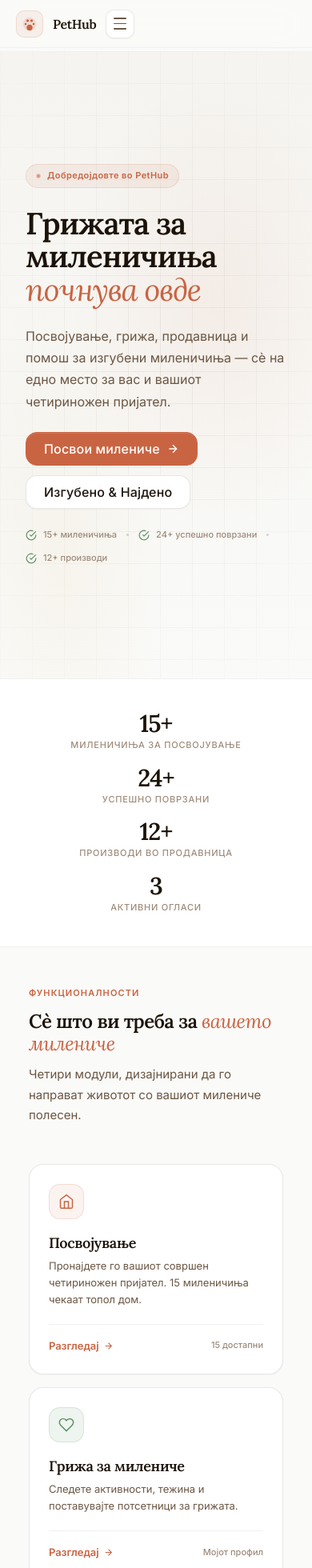
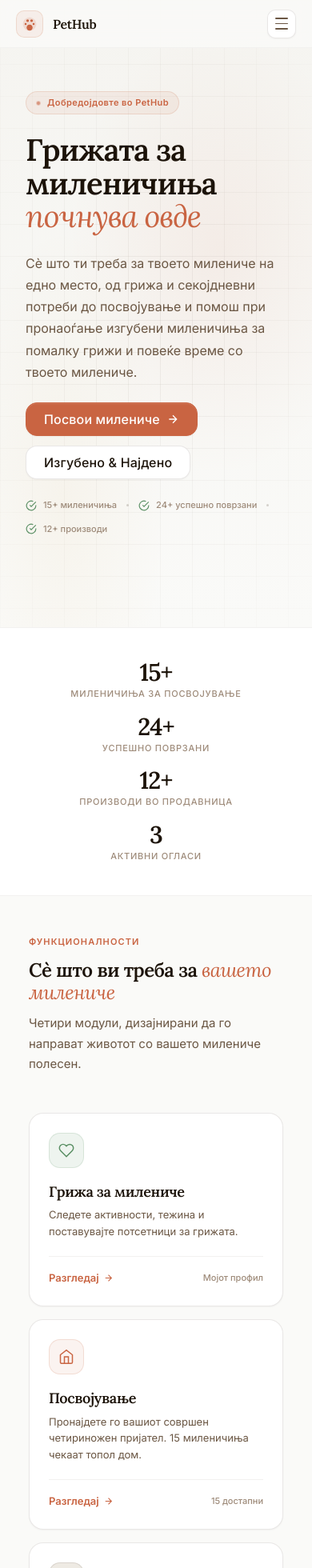
Before and after one commit to ambarkovateona/PetHub, an Angular app: page / in a window 390 px wide. Shown: the top 1960 px of the page at 80% size. Built offline with nearby package versions, Linux system fonts and the light colour scheme.

Commit message:
Reorganised home-page, changed login and register placeholders

```diff
--- a/src/app/app.html
+++ b/src/app/app.html
@@ -1,4 +1,2 @@
 <app-navbar></app-navbar>
-<div style="padding-top: 64px;">
-  <router-outlet></router-outlet>
-</div>
+<router-outlet></router-outlet>
--- a/src/app/features/auth/login/login.html
+++ b/src/app/features/auth/login/login.html
@@ -79,7 +79,7 @@
               <input class="form-input auth-input"
                      id="login-email"
                      type="email"
-                     placeholder="vasa@email.com"
+                     placeholder="korisnik@email.com"
                      [(ngModel)]="loginForm.email"
                      name="login-email"
                      autocomplete="email"/>
@@ -216,7 +216,7 @@
               <input class="form-input auth-input"
                      id="reg-email"
                      type="email"
-                     placeholder="vasa@email.com"
+                     placeholder="korisnik@email.com"
                      [(ngModel)]="registerForm.email"
                      name="reg-email"
                      autocomplete="email"/>
--- a/src/app/features/home/home.html
+++ b/src/app/features/home/home.html
@@ -18,8 +18,7 @@
           <em class="hero__title-em">почнува овде</em>
         </h1>
         <p class="hero__sub">
-          Посвојување, грижа, продавница и помош за изгубени миленичиња —
-          сè на едно место за вас и вашиот четириножен пријател.
+          Сè што ти треба за твоето милениче на едно место, од грижа и секојдневни потреби до посвојување и помош при пронаоѓање изгубени миленичиња за помалку грижи и повеќе време со твоето милениче.
         </p>
         <div class="hero__actions">
           <a class="btn btn-primary btn-lg hero__btn-primary" routerLink="/adoption">
@@ -104,7 +103,6 @@
       <div class="stats__item">
         <span class="stats__value">{{ reunitedCount }}+</span>
         <span class="stats__label">Успешно поврзани</span>
-
       </div>
       <div class="stats__divider" aria-hidden="true"></div>
       <div class="stats__item">
@@ -128,12 +126,36 @@
           Сè што ви треба за <em>вашето милениче</em>
         </h2>
         <p class="section-sub">
-          Четири модули, дизајнирани да го направат животот со вашиот милениче полесен.
+          Четири модули, дизајнирани да го направат животот со вашето милениче полесен.
         </p>
       </div>
 
       <div class="features__grid">
-        <a class="feature-card anim-fade-up delay-1" routerLink="/adoption">
+
+        <!-- 1: Griza -->
+        <a class="feature-card anim-fade-up delay-1" routerLink="/pet-care">
+          <div class="feature-card__icon feature-card__icon--sage">
+            <svg width="20" height="20" viewBox="0 0 24 24" fill="none" stroke="currentColor" stroke-width="1.8" aria-hidden="true">
+              <path d="M20.84 4.61a5.5 5.5 0 00-7.78 0L12 5.67l-1.06-1.06a5.5 5.5 0 00-7.78 7.78l1.06 1.06L12 21.23l7.78-7.78 1.06-1.06a5.5 5.5 0 000-7.78z"/>
+            </svg>
+          </div>
+          <div class="feature-card__body">
+            <h3 class="feature-card__title">Грижа за милениче</h3>
+            <p class="feature-card__desc">Следете активности, тежина и поставувајте потсетници за грижата.</p>
+          </div>
+          <div class="feature-card__footer">
+            <span class="feature-card__link">
+              Разгледај
+              <svg width="13" height="13" viewBox="0 0 24 24" fill="none" stroke="currentColor" stroke-width="2" aria-hidden="true">
+                <path d="M5 12h14M12 5l7 7-7 7"/>
+              </svg>
+            </span>
+            <span class="feature-card__count">Мојот профил</span>
+          </div>
+        </a>
+
+        <!-- 2: Posvojuvanje -->
+        <a class="feature-card anim-fade-up delay-2" routerLink="/adoption">
           <div class="feature-card__icon feature-card__icon--accent">
             <svg width="20" height="20" viewBox="0 0 24 24" fill="none" stroke="currentColor" stroke-width="1.8" aria-hidden="true">
               <path d="M3 9l9-7 9 7v11a2 2 0 01-2 2H5a2 2 0 01-2-2z"/>
@@ -155,15 +177,17 @@
           </div>
         </a>
 
-        <a class="feature-card anim-fade-up delay-2" routerLink="/pet-care">
-          <div class="feature-card__icon feature-card__icon--sage">
+        <!-- 3: Izgubeno i Najdeno -->
+        <a class="feature-card anim-fade-up delay-3" routerLink="/lost-found">
+          <div class="feature-card__icon feature-card__icon--muted">
             <svg width="20" height="20" viewBox="0 0 24 24" fill="none" stroke="currentColor" stroke-width="1.8" aria-hidden="true">
-              <path d="M20.84 4.61a5.5 5.5 0 00-7.78 0L12 5.67l-1.06-1.06a5.5 5.5 0 00-7.78 7.78l1.06 1.06L12 21.23l7.78-7.78 1.06-1.06a5.5 5.5 0 000-7.78z"/>
+              <circle cx="11" cy="11" r="8"/>
+              <path d="M21 21l-4.35-4.35"/>
             </svg>
           </div>
           <div class="feature-card__body">
-            <h3 class="feature-card__title">Грижа за милениче</h3>
-            <p class="feature-card__desc">Следете активности, тежина и поставувајте потсетници за грижата.</p>
+            <h3 class="feature-card__title">Изгубено &amp; Најдено</h3>
+            <p class="feature-card__desc">Пријавете изгубено или помогнете во пронаоѓањето на миленичиња.</p>
           </div>
           <div class="feature-card__footer">
             <span class="feature-card__link">
@@ -172,11 +196,12 @@
                 <path d="M5 12h14M12 5l7 7-7 7"/>
               </svg>
             </span>
-            <span class="feature-card__count">Мојот профил</span>
+            <span class="feature-card__count">{{ lostCount }} активни</span>
           </div>
         </a>
 
-        <a class="feature-card anim-fade-up delay-3" routerLink="/shop">
+        <!-- 4: Prodavnica -->
+        <a class="feature-card anim-fade-up delay-4" routerLink="/shop">
           <div class="feature-card__icon feature-card__icon--gold">
             <svg width="20" height="20" viewBox="0 0 24 24" fill="none" stroke="currentColor" stroke-width="1.8" aria-hidden="true">
               <path d="M6 2L3 6v14a2 2 0 002 2h14a2 2 0 002-2V6l-3-4z"/>
@@ -199,27 +224,6 @@
           </div>
         </a>
 
-        <a class="feature-card anim-fade-up delay-4" routerLink="/lost-found">
-          <div class="feature-card__icon feature-card__icon--muted">
-            <svg width="20" height="20" viewBox="0 0 24 24" fill="none" stroke="currentColor" stroke-width="1.8" aria-hidden="true">
-              <circle cx="11" cy="11" r="8"/>
-              <path d="M21 21l-4.35-4.35"/>
-            </svg>
-          </div>
-          <div class="feature-card__body">
-            <h3 class="feature-card__title">Изгубено &amp; Најдено</h3>
-            <p class="feature-card__desc">Пријавете изгубено или помогнете во пронаоѓањето на миленичиња.</p>
-          </div>
-          <div class="feature-card__footer">
-            <span class="feature-card__link">
-              Разгледај
-              <svg width="13" height="13" viewBox="0 0 24 24" fill="none" stroke="currentColor" stroke-width="2" aria-hidden="true">
-                <path d="M5 12h14M12 5l7 7-7 7"/>
-              </svg>
-            </span>
-            <span class="feature-card__count">{{ lostCount }} активни</span>
-          </div>
-        </a>
       </div>
     </div>
   </section>
@@ -332,7 +336,7 @@
               <div class="testimonial-card__avatar testimonial-card__avatar--sage" aria-hidden="true">Т</div>
               <div>
                 <p class="testimonial-card__name">Теона Амбаркова</p>
-                <p class="testimonial-card__role">Пронашла изгубен мачор · Велец</p>
+                <p class="testimonial-card__role">Пронашла изгубен мачор · Велес</p>
               </div>
             </div>
           </div>
@@ -608,7 +612,7 @@
             </div>
           </div>
           <div class="faq__answer">
-            <p>Кликнете на „Регистрирај се" во горниот десен агол. Внесете вашето име, email и лозинка — тоа е сè! Регистрацијата е целосно бесплатна и трае помалку од 1 минута.</p>
+            <p>Кликнете на „Регистрирај се" во горниот десен агол. Внесете вашето име, email и лозинка и тоа е сè! Регистрацијата е целосно бесплатна и трае помалку од 1 минута.</p>
           </div>
         </div>
 
--- a/src/app/features/lost-found/lost-found-list/lost-found-list.html
+++ b/src/app/features/lost-found/lost-found-list/lost-found-list.html
@@ -176,7 +176,7 @@
                 <path d="M21 10c0 7-9 13-9 13s-9-6-9-13a9 9 0 0118 0z"/>
                 <circle cx="12" cy="10" r="3"/>
               </svg>
-              {{ listing.city }} — {{ listing.location }}
+              {{ listing.location }}, {{ listing.city }}
             </span>
             <span class="lf-card__meta-item">
               <svg width="11" height="11" viewBox="0 0 24 24" fill="none" stroke="currentColor" stroke-width="2" aria-hidden="true">
--- a/src/app/shared/components/navbar/navbar.css
+++ b/src/app/shared/components/navbar/navbar.css
@@ -403,7 +403,7 @@
 @media (max-width: 900px) {
   .navbar__nav     { display: none; }
   .navbar__actions { display: none; }
-  .navbar__hamburger { display: flex; }
+  .navbar__hamburger { display: flex; margin-left: auto; }
   .navbar__mobile  { display: flex; }
   .navbar__inner   { gap: var(--sp-3); }
 }
--- a/src/app/shared/components/navbar/navbar.html
+++ b/src/app/shared/components/navbar/navbar.html
@@ -28,28 +28,28 @@
     <!-- DESKTOP NAV -->
     <div class="navbar__nav" role="menubar">
       <a class="navbar__link"
+         routerLink="/pet-care"
+         routerLinkActive="navbar__link--active"
+         role="menuitem">
+        Грижа
+      </a>
+      <a class="navbar__link"
          routerLink="/adoption"
          routerLinkActive="navbar__link--active"
          role="menuitem">
         Посвојување
       </a>
       <a class="navbar__link"
-         routerLink="/pet-care"
+         routerLink="/lost-found"
          routerLinkActive="navbar__link--active"
          role="menuitem">
-        Грижа
+        Изгубено &amp; Најдено
       </a>
       <a class="navbar__link"
          routerLink="/shop"
          routerLinkActive="navbar__link--active"
          role="menuitem">
         Продавница
-      </a>
-      <a class="navbar__link"
-         routerLink="/lost-found"
-         routerLinkActive="navbar__link--active"
-         role="menuitem">
-        Изгубено &amp; Најдено
       </a>
     </div>
 
@@ -134,6 +134,15 @@
 
     <div class="navbar__mobile-links">
       <a class="navbar__mobile-link"
+         routerLink="/pet-care"
+         routerLinkActive="navbar__mobile-link--active"
+         (click)="closeMenu()" role="menuitem">
+        <span class="navbar__mobile-link-label">Грижа</span>
+        <svg width="14" height="14" viewBox="0 0 24 24" fill="none" stroke="currentColor" stroke-width="2" aria-hidden="true">
+          <path d="M5 12h14M12 5l7 7-7 7"/>
+        </svg>
+      </a>
+      <a class="navbar__mobile-link"
          routerLink="/adoption"
          routerLinkActive="navbar__mobile-link--active"
          (click)="closeMenu()" role="menuitem">
@@ -143,10 +152,10 @@
         </svg>
       </a>
       <a class="navbar__mobile-link"
-         routerLink="/pet-care"
+         routerLink="/lost-found"
          routerLinkActive="navbar__mobile-link--active"
          (click)="closeMenu()" role="menuitem">
-        <span class="navbar__mobile-link-label">Грижа</span>
+        <span class="navbar__mobile-link-label">Изгубено &amp; Најдено</span>
         <svg width="14" height="14" viewBox="0 0 24 24" fill="none" stroke="currentColor" stroke-width="2" aria-hidden="true">
           <path d="M5 12h14M12 5l7 7-7 7"/>
         </svg>
@@ -156,15 +165,6 @@
          routerLinkActive="navbar__mobile-link--active"
          (click)="closeMenu()" role="menuitem">
         <span class="navbar__mobile-link-label">Продавница</span>
-        <svg width="14" height="14" viewBox="0 0 24 24" fill="none" stroke="currentColor" stroke-width="2" aria-hidden="true">
-          <path d="M5 12h14M12 5l7 7-7 7"/>
-        </svg>
-      </a>
-      <a class="navbar__mobile-link"
-         routerLink="/lost-found"
-         routerLinkActive="navbar__mobile-link--active"
-         (click)="closeMenu()" role="menuitem">
-        <span class="navbar__mobile-link-label">Изгубено &amp; Најдено</span>
         <svg width="14" height="14" viewBox="0 0 24 24" fill="none" stroke="currentColor" stroke-width="2" aria-hidden="true">
           <path d="M5 12h14M12 5l7 7-7 7"/>
         </svg>
```
